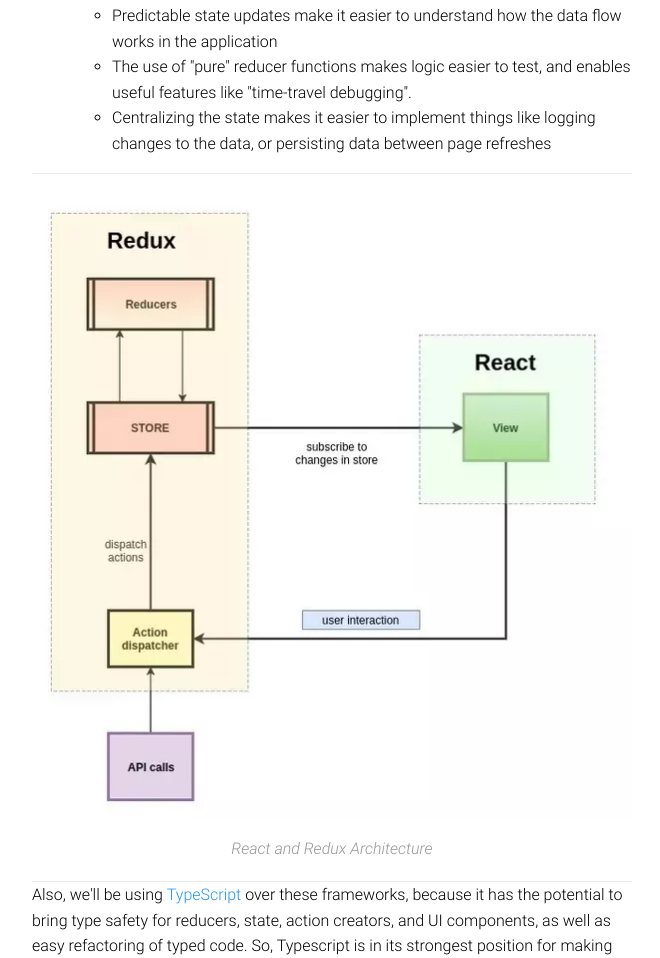
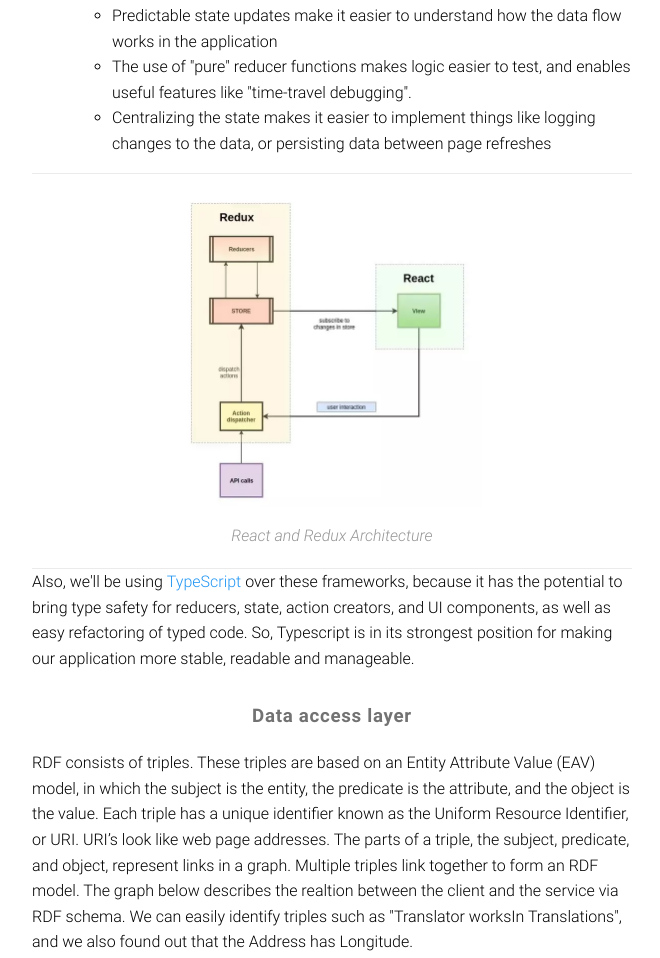
Before and after one commit to madalina1/madalina1.github.io, a website with bundled scripts: page index.html in a window 1280 px wide. Shown: the part 6811-7769 px from the top of the page, without its empty margins (308-968 px from the left). Built offline with nearby package versions, Linux system fonts and the light colour scheme.

Commit message:
Add files via upload

```diff
--- a/index.html
+++ b/index.html
@@ -154,7 +154,7 @@
           </li>
         </ul>
 		<div class="image-container">
-            <image src="./redux.jpg" class="diagram" width="100%"/>
+            <image src="./redux.jpg" class="diagram" width="50%"/>
             <p>React and Redux Architecture</p>
         </div>
         Also, we'll be using <a style="color: #2196f3; font-weight: 100;">TypeScript</a> over these frameworks, because it has the potential to bring type safety for reducers, state, action creators, and UI components,
```
